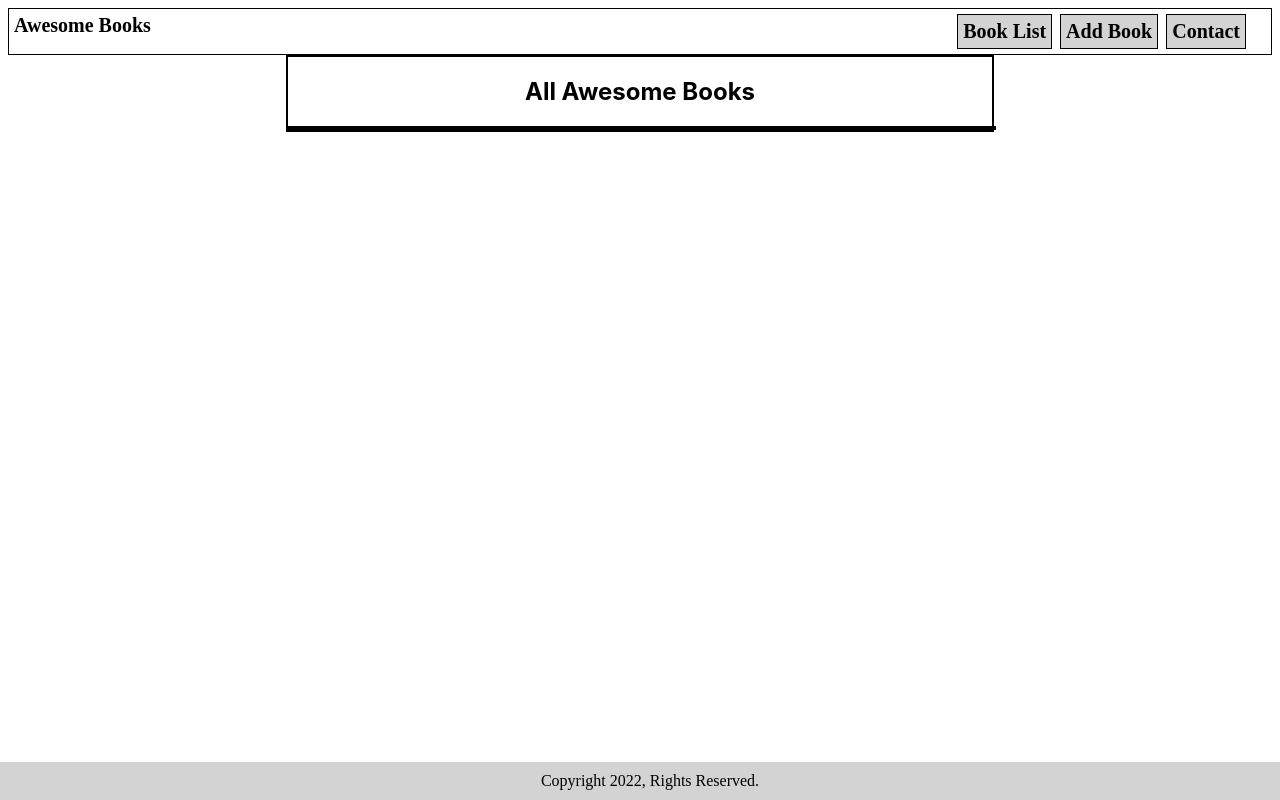
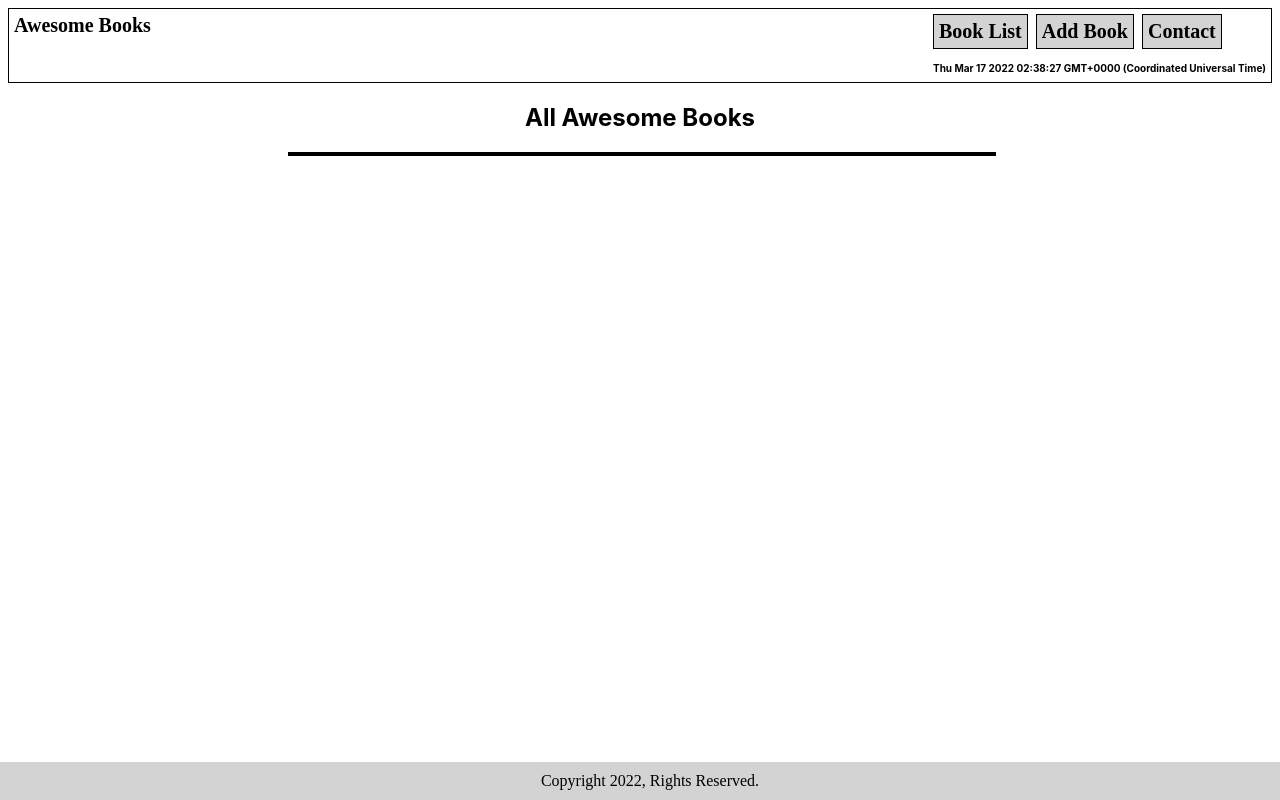
Before and after one commit to Juanse7793/Awesome-Books, a plain HTML site: page index.html in a window 1280 px wide. Drawn offline with Linux system fonts and the light colour scheme.

Commit message:
fixing functionality, adding date&time and linters checked

```diff
--- a/index.html
+++ b/index.html
@@ -10,19 +10,20 @@
 <body>
     <main>
         <header id="header">
-            <div id="logo-div"><a href="./index.html">Awesome Books</a></div>
+            <section id="logo-div"><a href="./index.html">Awesome Books</a></section>
             <nav class="nav">
                 <ul class="nav-list">
                     <li class="nav-list-items"><a id="book-list" href="#">Book List</a></li>
                     <li class="nav-list-items"><a id="add-book" href="#">Add Book</a></li>
                     <li class="nav-list-items"><a id="contact" href="#">Contact</a></li>
                 </ul>
+                <span id='date-time'></span>
             </nav>
         </header>
         <section class="all-books-cont">
             <h1>All Awesome Books</h1>
-            <div id="container">
-            </div>
+            <section id="container">
+            </section>
         </section>
         <section class="add-book-cont">
             <h1>Add a new book</h1>
--- a/script.js
+++ b/script.js
@@ -29,8 +29,6 @@ GoToContact.addEventListener('click', () => {
   addBookSection.classList.remove('show');
   bookListSection.classList.remove('show');
 });
-
-
 
 class MainBooks {
   constructor() {
@@ -113,3 +111,6 @@ bookElement[2].addEventListener('click', (e) => {
     e.preventDefault();
   }
 });
+
+const dt = new Date();
+document.getElementById('date-time').innerHTML = dt;
--- a/style.css
+++ b/style.css
@@ -53,6 +53,19 @@ button {
   font-size: 20px;
 }
 
+.nav-list > * {
+  background-color: lightgray;
+  border: 1px solid black;
+  font-weight: bold;
+  padding: 5px;
+  margin: 0 4px 5px 4px;
+}
+
+.nav-list > * > * {
+  color: black;
+  text-decoration: none;
+}
+
 #logo-div > * {
   text-decoration: none;
   color: black;
@@ -62,19 +75,6 @@ button {
   list-style: none;
   display: flex;
   margin: 0 16px 0 16px;
-}
-
-.nav-list > * {
-  background-color: lightgray;
-  border: 1px solid black;
-  font-weight: bold;
-  padding: 5px;
-  margin: 0 4px 0 4px;
-}
-
-.nav-list > * > * {
-  color: black;
-  text-decoration: none;
 }
 
 footer {
@@ -89,13 +89,12 @@ footer {
 }
 
 .all-books-cont {
-  display: block;
+  display: none;
 }
 
 .all-books-cont.show {
   display: block;
   margin: auto;
-  border: 2px solid black;
   width: 55vw;
 }
 
@@ -117,3 +116,9 @@ footer {
 .add-book-cont.show {
   display: block;
 }
+
+#date-time {
+  font-family: 'Inter', sans-serif;
+  font-size: 10px;
+  margin-left: 60px;
+}
```
